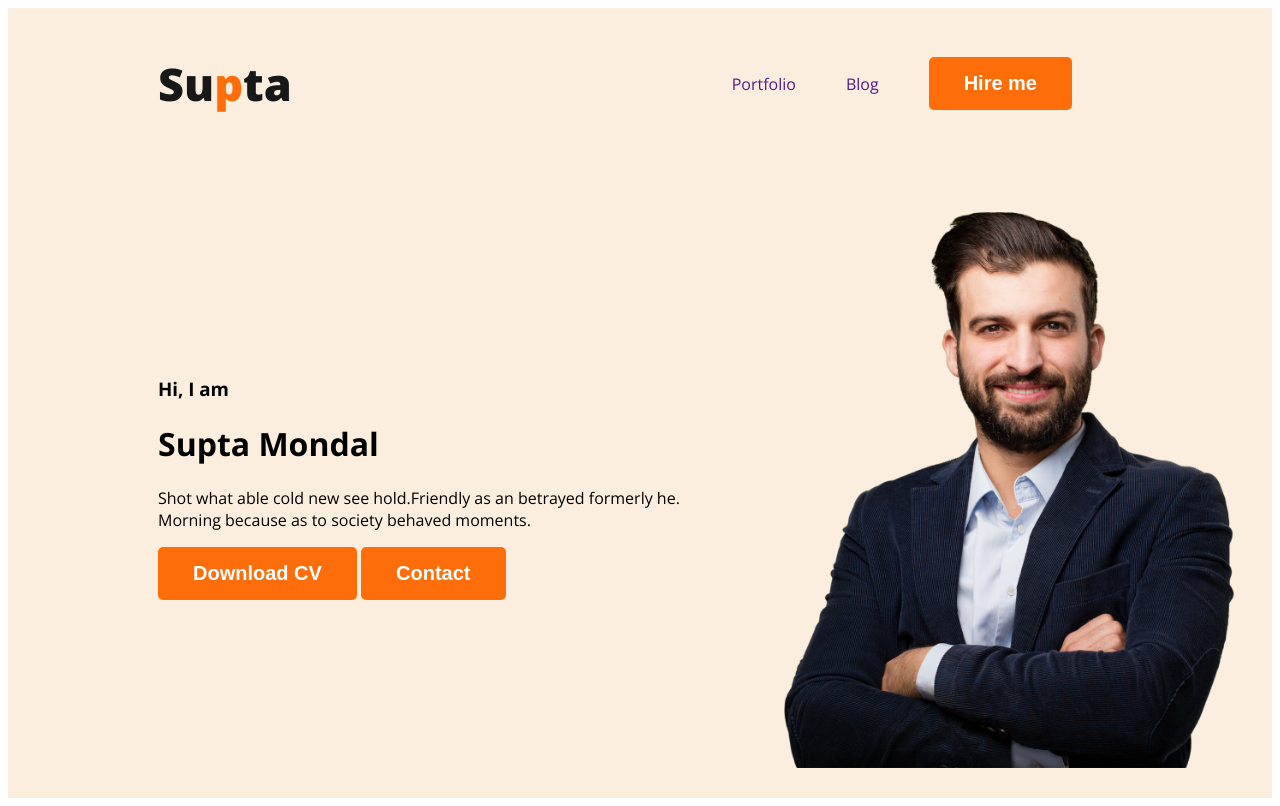
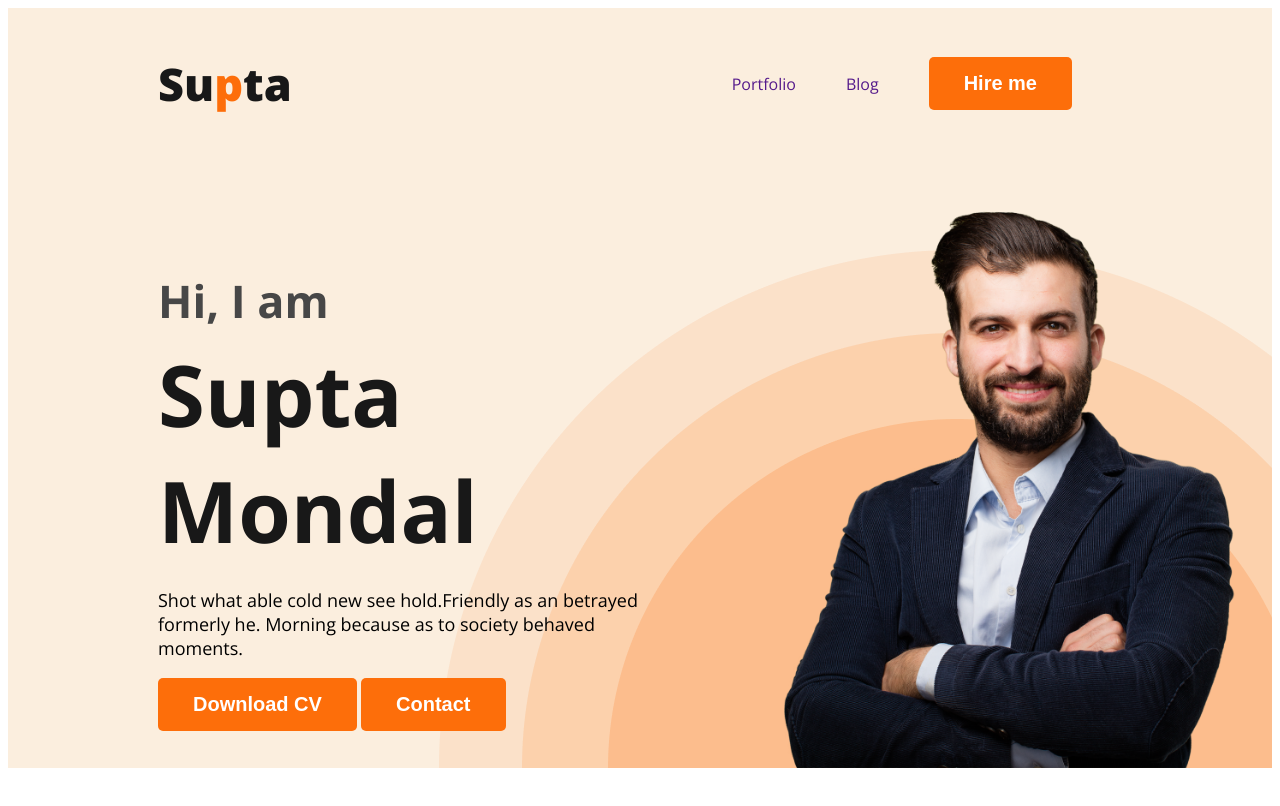
Before and after one commit to Supta2002/develop-portfolio, a plain HTML site: page index.html in a window 1280 px wide. Drawn offline with nearby package versions, Linux system fonts and the light colour scheme.

Commit message:
div content added

```diff
--- a/index.html
+++ b/index.html
@@ -21,10 +21,10 @@
         </nav>
 
         <div class="banner">
-            <div>
+            <div class="banner-content">
                 <h3 class="banner-greeting">Hi, I  am</h3>
                 <h1 class="banner-title">Supta Mondal</h1>
-                <p>Shot what able cold new see hold.Friendly as an betrayed formerly he. Morning because as to society behaved moments.</p>
+                <p class="banner-des">Shot what able cold new see hold.Friendly as an betrayed formerly he. Morning because as to society behaved moments.</p>
                 <button class="primary-btn">Download CV</button>
                 <button class="primary-btn">Contact</button>
             </div>
--- a/styles/portfolio.css
+++ b/styles/portfolio.css
@@ -50,15 +50,46 @@ li a {
 
 /* header related style */
 
-.header{
+.header {
     background-color: rgb(251, 238, 222);
+    background-image: url('../images/header_bg.png');
+    background-repeat: no-repeat;
+    background-position: bottom right;
 }
-.banner{
-    padding: 30px 30px 30px 150px;
+
+.banner {
+    padding: 30px 30px 0px 150px;
     display: flex;
     align-items: center;
+    justify-content: space-between;
 }
 
-.banner .profile{
+.banner .profile {
     width: 500px;
 }
+
+.banner-greeting {
+    font-size: 45px;
+    font-weight: 600;
+    margin-bottom: 0px;
+    color: #474747;
+
+}
+
+.banner-title {
+    font-size: 85px;
+    font-weight: 700;
+    margin-top: 5px;
+    margin-bottom: 20px;
+    color: #181818;
+}
+
+.banner-des {
+    width: 500px;
+    font-size: 18px;
+    font-weight: 400;}
+
+
+/* .banner-content{
+    max-width: 400px;
+} */
```
